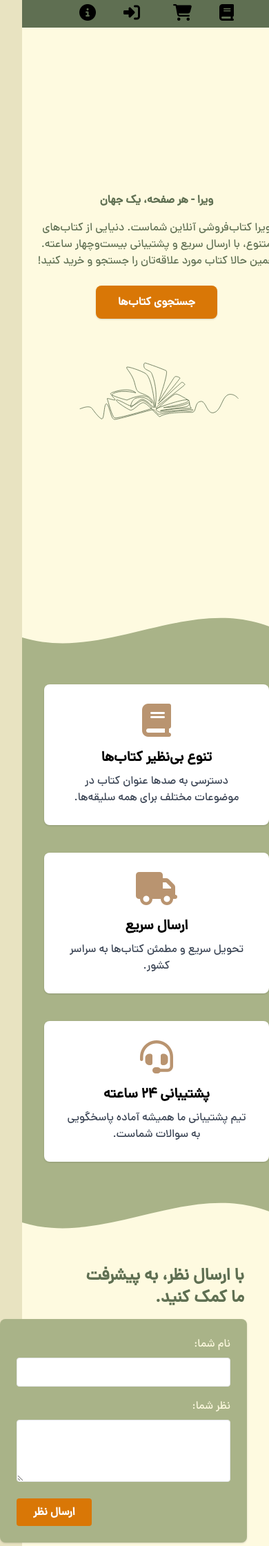
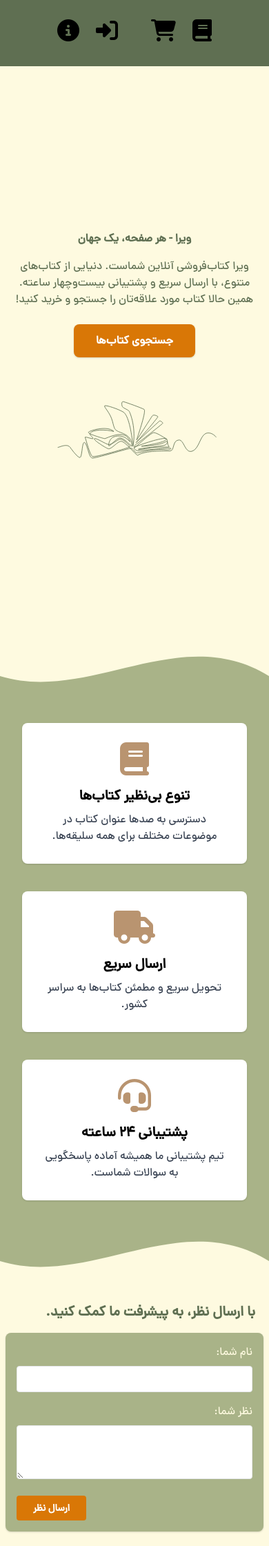
Before and after one commit to sinnshr/Vira, a PHP site: page / in a window 390 px wide. Shown: the top 2241 px of the page at 69% size. Run offline with PHP 8.4, Linux system fonts and the light colour scheme; some libraries are stand-ins or nearby versions.

Commit message:
Enhance header responsiveness and layout consistency across mobile and desktop views.

```diff
--- a/includes/header.php
+++ b/includes/header.php
@@ -26,14 +26,24 @@ if (isLoggedIn()) {
         body {
             font-family: 'Dana', 'Tahoma', 'Arial', sans-serif;
         }
+
+        @media (max-width: 767px) {
+            nav ul {
+                gap: 1.5rem !important;
+            }
+            nav ul li a i {
+                font-size: 2rem !important;
+            }
+        }
     </style>
 </head>
 
 <body>
-    <header class="text-white p-2 sticky top-0"
+    <header class="text-white p-2 sticky top-0 min-h-[80px] md:min-h-0"
         style="background-color: #5F6F52; transition: padding 0.4s cubic-bezier(.4,2,.6,1); z-index: 1000;" id="header">
-        <nav class="container mx-auto flex justify-center items-center gap-x-12" style="position: relative;">
-            <ul class="flex space-x-10 space-x-reverse items-center m-0 p-0">
+        <nav class="container mx-auto flex justify-center items-center gap-x-12 min-h-[80px]"
+            style="position: relative;">
+            <ul class="flex items-center m-0 p-0 h-full gap-10 md:gap-10">
                 <li>
                     <a href="<?php echo $routes['books']; ?>" title="کتاب‌ها">
                         <i class="fas fa-book fa-xl text-black"></i>
@@ -60,7 +70,7 @@ if (isLoggedIn()) {
                 style="transition-property: top, transform;">
                 <img src="/assets/img/logo.png" alt="ویرا" style="height: 80px; object-fit: contain;">
             </a>
-            <ul class="flex space-x-10 space-x-reverse items-center m-0 p-0">
+            <ul class="flex items-center m-0 p-0 h-full gap-10 md:gap-10">
                 <?php if (isLoggedIn()): ?>
                     <li>
                         <a href="<?php echo $routes['profile']; ?>" title="پروفایل">
@@ -105,6 +115,8 @@ if (isLoggedIn()) {
                     logoLink.style.transform = '';
                     header.style.paddingTop = '';
                     header.style.paddingBottom = '';
+                    // make header taller on mobile
+                    header.style.minHeight = '80px';
                     return;
                 }
                 if (window.scrollY > 30) {
@@ -114,6 +126,7 @@ if (isLoggedIn()) {
                     logoLink.style.transform = 'translate(-50%, -50%)';
                     header.style.paddingTop = '1rem';
                     header.style.paddingBottom = '1rem';
+                    header.style.minHeight = '';
                 } else {
                     curve.style.transform = 'translateY(0)';
                     curve.style.opacity = '1';
@@ -121,6 +134,7 @@ if (isLoggedIn()) {
                     logoLink.style.transform = 'translateX(-50%) translateY(0)';
                     header.style.paddingTop = '';
                     header.style.paddingBottom = '';
+                    header.style.minHeight = '';
                 }
             }
 
--- a/includes/layout.php
+++ b/includes/layout.php
@@ -23,9 +23,9 @@
     </style>
 </head>
 
-<body>
+<body class="flex flex-col min-h-screen">
     <?php include 'header.php'; ?>
-    <main class="p-0 m-0">
+    <main class="flex-1 p-0 m-0">
         <?php if (isset($content)) {
             echo $content;
         } ?>
--- a/public/index.php
+++ b/public/index.php
@@ -80,23 +80,23 @@ ob_start();
     </svg>
 </div>
 
-<section class="w-full py-10 px-4 bg-[#FEFAE0] flex flex-col md:flex-row items-start md:items-center justify-between">
-    <div class="flex-1">
-        <h2 class="text-2xl font-bold mb-4 text-[#5F6F52] mx-1 px-12">با ارسال نظر، به پیشرفت ما کمک کنید.</h2>
-        <form method="post" action="" class="w-full max-w-xl bg-[#A9B388] rounded-lg shadow p-6 mb-6 mx-12 ps-12">
+<section class="w-full py-10 px-2 sm:px-4 bg-[#FEFAE0] flex flex-col md:flex-row items-start md:items-center justify-between gap-8">
+    <div class="flex-1 w-full">
+        <h2 class="text-xl sm:text-2xl font-bold mb-4 text-[#5F6F52] mx-1 px-2 sm:px-8 md:px-12">با ارسال نظر، به پیشرفت ما کمک کنید.</h2>
+        <form method="post" action="" class="w-full max-w-xl bg-[#A9B388] rounded-lg shadow p-4 sm:p-6 mb-6 mx-auto">
             <div class="mb-4">
                 <label class="block text-[#FEFAE0] mb-2" for="name">نام شما:</label>
                 <input type="text" id="name" name="name" required
-                    class="w-full border rounded px-3 py-2 focus:outline-none focus:ring-2 focus:ring-[#B99470]">
+                    class="w-full border rounded px-3 py-2 focus:outline-none focus:ring-2 focus:ring-[#B99470] text-sm sm:text-base">
             </div>
             <div class="mb-4">
                 <label class="block text-[#FEFAE0] mb-2" for="comment">نظر شما:</label>
                 <textarea id="comment" name="comment" rows="3" required
-                    class="w-full border rounded px-3 py-2 focus:outline-none focus:ring-2 focus:ring-[#B99470]"></textarea>
+                    class="w-full border rounded px-3 py-2 focus:outline-none focus:ring-2 focus:ring-[#B99470] text-sm sm:text-base"></textarea>
             </div>
             <div class="flex justify-end">
                 <button type="submit"
-                    class="bg-amber-600 hover:bg-amber-700 text-white font-bold py-2 px-6 rounded transition">
+                    class="bg-amber-600 hover:bg-amber-700 text-white font-bold py-2 px-6 rounded transition text-sm sm:text-base">
                     ارسال نظر
                 </button>
             </div>
@@ -115,8 +115,8 @@ ob_start();
             <?php endif; ?>
         </form>
     </div>
-    <div class="flex justify-center items-center w-full me-10 md:w-auto mt-6 md:mt-0">
-        <img src="/assets/img/comment.png" alt="comment" class="max-w-lg w-full h-auto" style="max-width:600px;">
+    <div class="flex justify-center items-center w-full md:w-auto mt-4 md:mt-0">
+        <img src="/assets/img/comment.png" alt="comment" class="max-w-xs sm:max-w-md md:max-w-lg w-full h-auto" style="max-width:600px;">
     </div>
 </section>
 
```
Lines whose indentation alone changed are shown as unchanged.
